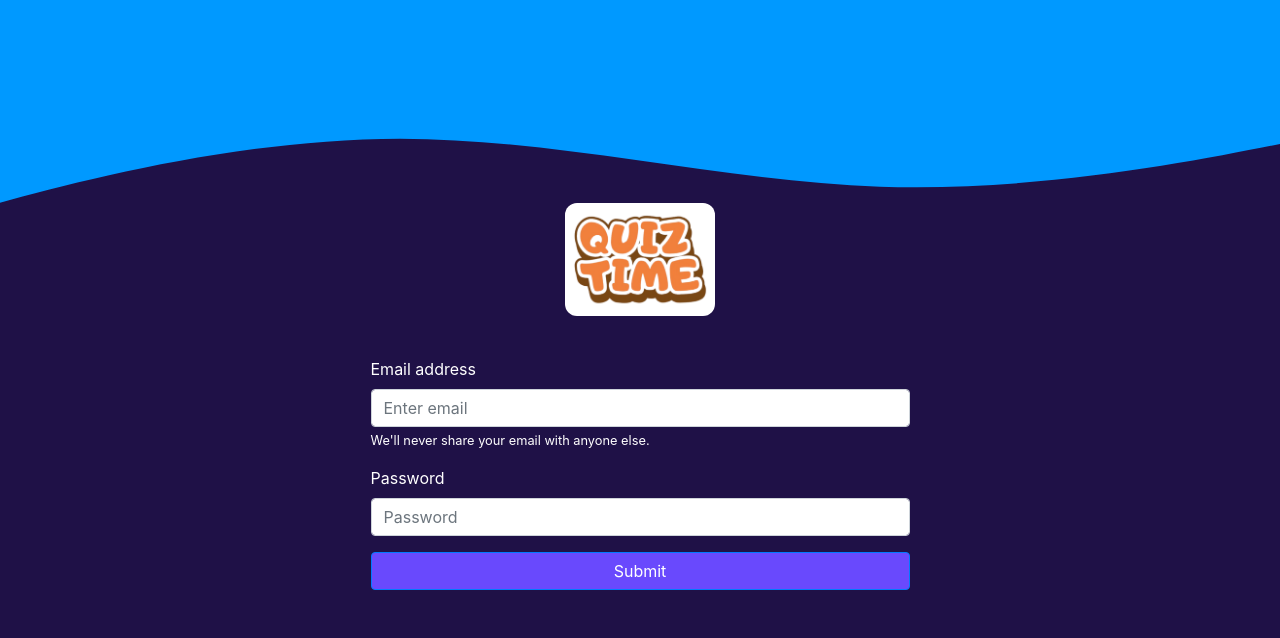
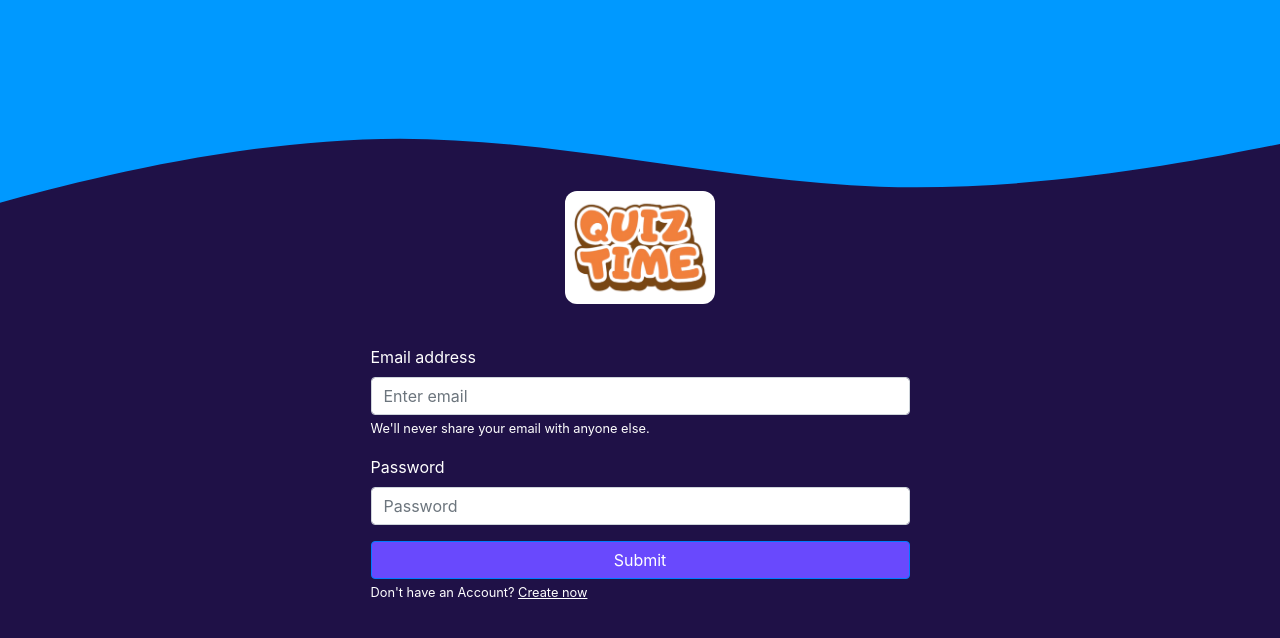
Before and after one commit to abhijain1705/quiz_master_college, a Flask app: page /auth/login in a window 1280 px wide. Shown: the top 638 px of the page. Run offline with Flask 3, Linux system fonts and the light colour scheme.

Commit message:
bootstrap work

```diff
--- a/templates/login.html
+++ b/templates/login.html
@@ -89,6 +89,10 @@
             <button type="submit" class="w-100 button btn btn-primary">
               Submit
             </button>
+            <small id="emailHelp" class="form-text text-muted"
+              >Don't have an Account?
+              <a href="/auth/signup">Create now</a></small
+            >
           </div>
         </div>
       </form>
```
